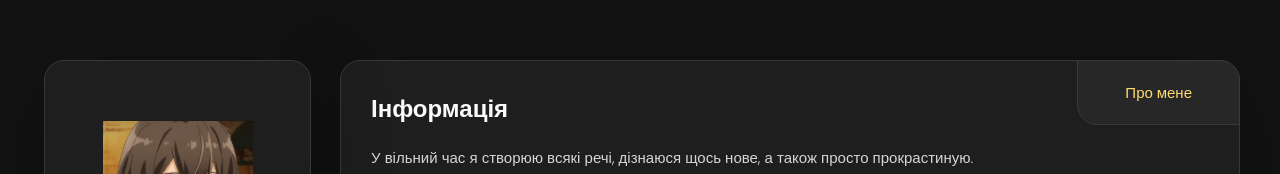
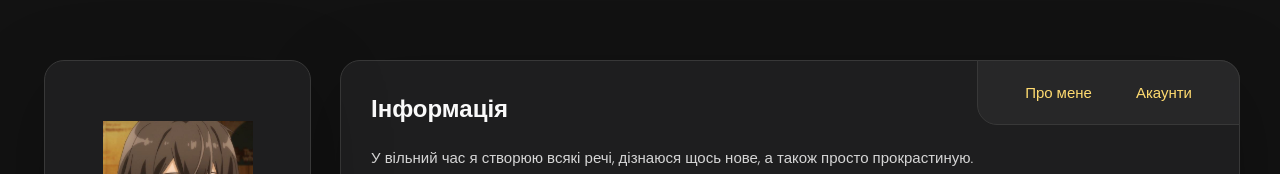
Before and after one commit to M1subi/M1subi, a plain HTML site: page index.html in a window 1280 px wide. Shown: the top 174 px of the page. Drawn offline with nearby package versions, Linux system fonts and the light colour scheme.

Commit message:
Update index.html

```diff
--- a/index.html
+++ b/index.html
@@ -148,6 +148,10 @@
 
           <li class="navbar-item">
             <button class="navbar-link  active" data-nav-link>Про мене</button>
+          </li>
+
+          <li class="navbar-item">
+            <button class="navbar-link  active" data-nav-link>Акаунти</button>
           </li>
 
 
```
